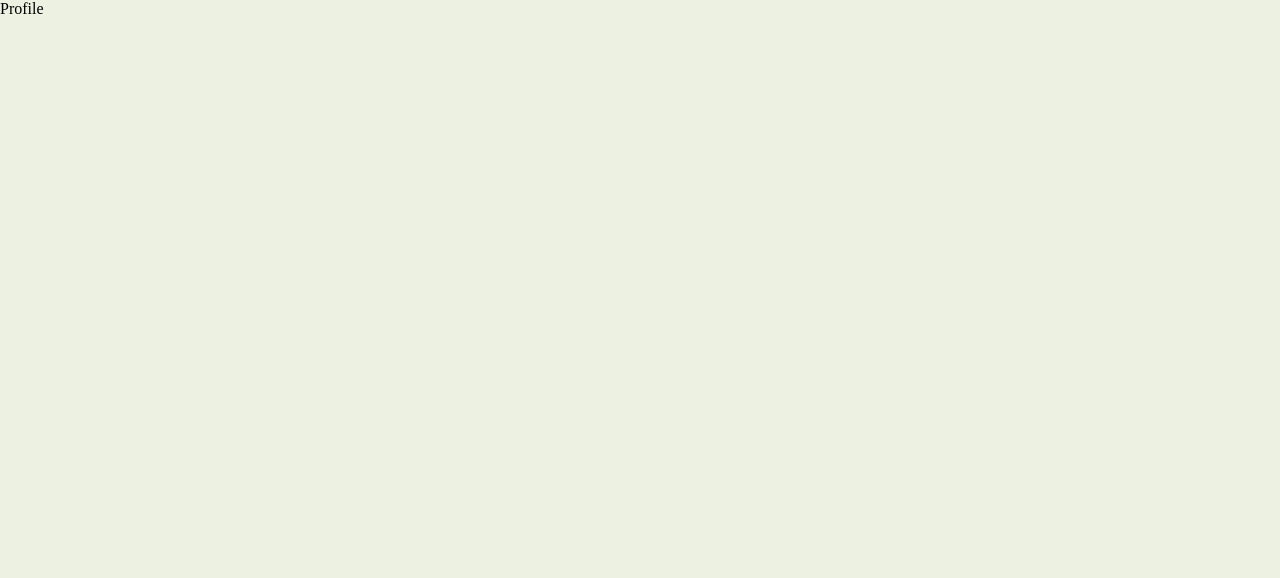
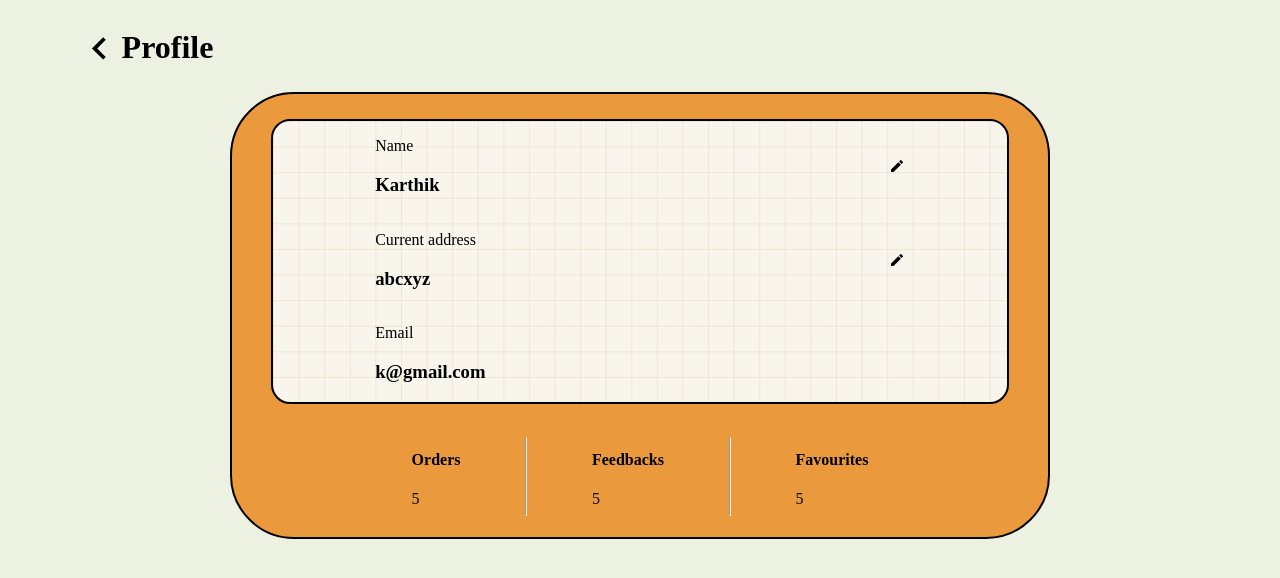
Before and after one commit to kalviumcommunity/S49_KarthikRam_Capstone_OnlineOrderingApplication, a React (Vite) app in the folder Frontend/ordering-application/: page /profile in a window 1280 px wide. Shown: the top 578 px of the page. Built offline with nearby package versions, Linux system fonts and the light colour scheme.

Commit message:
completed building profile page

```diff
--- a/Frontend/ordering-application/src/Components/Account.css
+++ b/Frontend/ordering-application/src/Components/Account.css
@@ -71,3 +71,36 @@ body{
     text-decoration: none;
     color: black;
 }
+
+/* Profile page styles */
+
+.personal-data{
+    margin: 1.5vw 12vw;
+    border: 2px solid black;
+    border-radius: 5vw;
+    /* background: linear-gradient(to right, #4E6DA0 0.5px, transparent 1px),
+            linear-gradient(to bottom, #4E6DA0 0.5px, transparent 1px),
+            #EA9A3C;
+    background-size: 26px 26px; */
+    background-color: #EA9A3C;
+}
+
+.general-data{
+    margin: 2vw 3vw;
+    border: 2px solid black;
+    border-radius: 1.5vw;
+    background: linear-gradient(to right, rgb(223, 209, 169, 0.4) 1px, transparent 1px),
+            linear-gradient(to bottom, rgb(223, 209, 169, 0.4) 1px, transparent 1px),
+            #F8F5ED;
+    background-size: 2vw 2vw;
+}
+
+.general-data-content{
+    margin: 0vw 8vw;
+    justify-content: space-between;
+}
+
+.site-data{
+    justify-content: space-between;
+    margin: 1vw 14vw;
+}
--- a/Frontend/ordering-application/src/Components/HomePage.jsx
+++ b/Frontend/ordering-application/src/Components/HomePage.jsx
@@ -156,7 +156,7 @@ function HomePage() {
                         </div>
                         <div className="sub-div-two">
                           <div className="availability">
-                            <p>{item.available}True</p>
+                            {item.available == true?<p>Available</p> :<p>Not Available</p> }
                           </div>
                           <div className="flex price-icon">
                             <p className="flex"><MdCurrencyRupee/>{item.price}</p>
@@ -199,7 +199,7 @@ function HomePage() {
                         </div>
                         <div className="sub-div-two">
                           <div className="availability">
-                            <p>{item.available}</p>
+                            {item.available == true?<p>Available</p> :<p>Not Available</p> }
                           </div>
                           <div className="flex price-icon">
                             <p className="flex"><MdCurrencyRupee/>{item.price}</p>
@@ -242,7 +242,7 @@ function HomePage() {
                         </div>
                         <div className="sub-div-two">
                           <div className="availability">
-                            <p>{item.available}</p>
+                            {item.available == true?<p>Available</p> :<p>Not Available</p> }
                           </div>
                           <div className="flex price-icon">
                             <p className="flex"><MdCurrencyRupee/>{item.price}</p>
@@ -285,7 +285,7 @@ function HomePage() {
                         </div>
                         <div className="sub-div-two">
                           <div className="availability">
-                            <p>{item.available}</p>
+                            {item.available == true?<p>Available</p> :<p>Not Available</p> }
                           </div>
                           <div className="flex price-icon">
                             <p className="flex"><MdCurrencyRupee/>{item.price}</p>
@@ -328,7 +328,7 @@ function HomePage() {
                         </div>
                         <div className="sub-div-two">
                           <div className="availability">
-                            <p>{item.available}</p>
+                            {item.available == true?<p>Available</p> :<p>Not Available</p> }
                           </div>
                           <div className="flex price-icon">
                             <p className="flex"><MdCurrencyRupee/>{item.price}</p>
@@ -371,7 +371,7 @@ function HomePage() {
                         </div>
                         <div className="sub-div-two">
                           <div className="availability">
-                            <p>{item.available}</p>
+                            {item.available == true?<p>Available</p> :<p>Not Available</p> }
                           </div>
                           <div className="flex price-icon">
                             <p className="flex"><MdCurrencyRupee/>{item.price}</p>
@@ -414,7 +414,7 @@ function HomePage() {
                         </div>
                         <div className="sub-div-two">
                           <div className="availability">
-                            <p>{item.available}</p>
+                            {item.available == true?<p>Available</p> :<p>Not Available</p> }
                           </div>
                           <div className="flex price-icon">
                             <p className="flex"><MdCurrencyRupee/>{item.price}</p>
--- a/Frontend/ordering-application/src/Components/Profile.jsx
+++ b/Frontend/ordering-application/src/Components/Profile.jsx
@@ -1,8 +1,67 @@
 import React from 'react'
+import { MdModeEdit } from "react-icons/md";
+import {Link} from 'react-router-dom'
+import { MdKeyboardArrowLeft } from "react-icons/md";
+import { useNavigate } from 'react-router-dom';
 
 function Profile() {
+
+  const Navigate = useNavigate()
+
+  const handleBack = () =>{
+    Navigate('/account')
+  }
   return (
-    <div>Profile</div>
+    <div style={{margin: '2vw 6vw'}}>
+      <h1 className='flex' style={{alignItems: 'center'}}><MdKeyboardArrowLeft className='back-icon' onClick={handleBack}/>Profile</h1>
+      <div className='personal-data'>
+        <div className='general-data'>
+          <div className='flex general-data-content' style={{alignItems: 'center'}}>
+            <div>
+              <p>Name</p>
+              <h3>Karthik</h3>
+            </div>
+            <div>
+              <MdModeEdit />
+            </div>
+          </div>
+          <div className='flex general-data-content' style={{alignItems: 'center'}}>
+            <div>
+              <p>Current address</p>
+              <h3>abcxyz</h3>
+            </div>
+            <div>
+              <MdModeEdit />
+            </div>
+          </div>
+          <div className='flex general-data-content' style={{alignItems: 'center'}}>
+            <div>
+              <p>Email</p>
+              <h3>k@gmail.com</h3>
+            </div>
+            <div>
+
+            </div>
+          </div>
+        </div>
+        <div className='site-data flex'>
+          <div>
+            <h4><Link to="/orders" className='link-style'>Orders</Link></h4>
+            <p>5</p>
+          </div>
+          <hr/>
+          <div>
+            <h4><Link to='/review' className='link-style'>Feedbacks</Link></h4>
+            <p>5</p>
+          </div>
+          <hr/>
+          <div>
+            <h4><Link to="/favourites" className='link-style'>Favourites</Link></h4>
+            <p>5</p>
+          </div>
+        </div>
+      </div>
+    </div>
   )
 }
 
```
